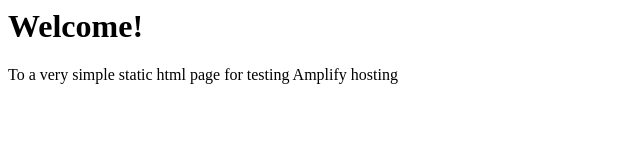
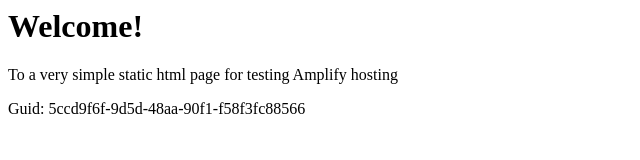
Before and after one commit to aws-aemilia-pdx/Github-PR-Commit-Integration-Test-DoNotTouch-Gith-OKSLNVO2-v1-gamma-us-west-2, a website: page src/index.html in a window 1280 px wide. Shown: the whole page, without its empty margins (0-640 px from the left). Drawn offline with Linux system fonts and the light colour scheme.

Commit message:
commit from integ tests

```diff
--- a/src/index.html
+++ b/src/index.html
@@ -1,3 +1,5 @@
+
+
 <html lang="en">
 
 <head>
@@ -10,6 +12,6 @@
 <body>
     <h1>Welcome!</h1>
     <p>To a very simple static html page for testing Amplify hosting</p>
-</body>
+    <p>Guid: 5ccd9f6f-9d5d-48aa-90f1-f58f3fc88566</p></body>
 
 </html>
```
